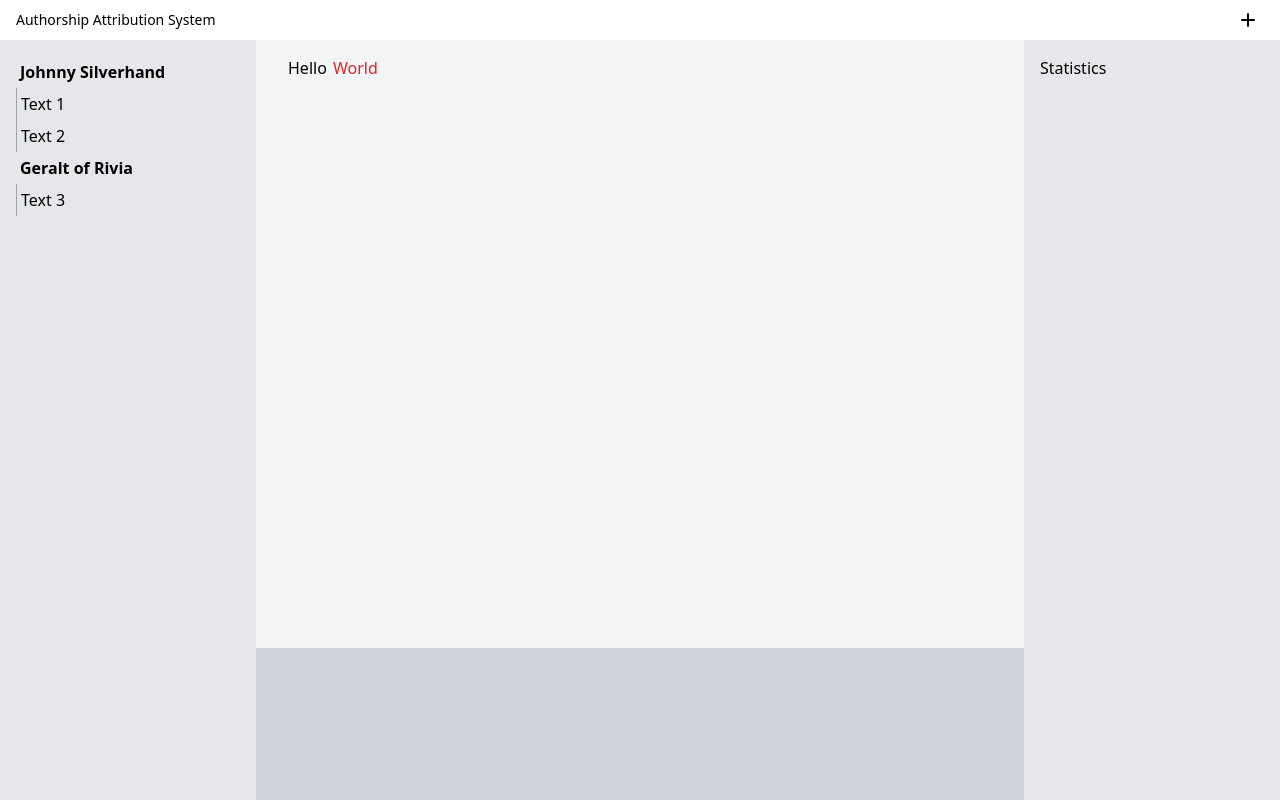
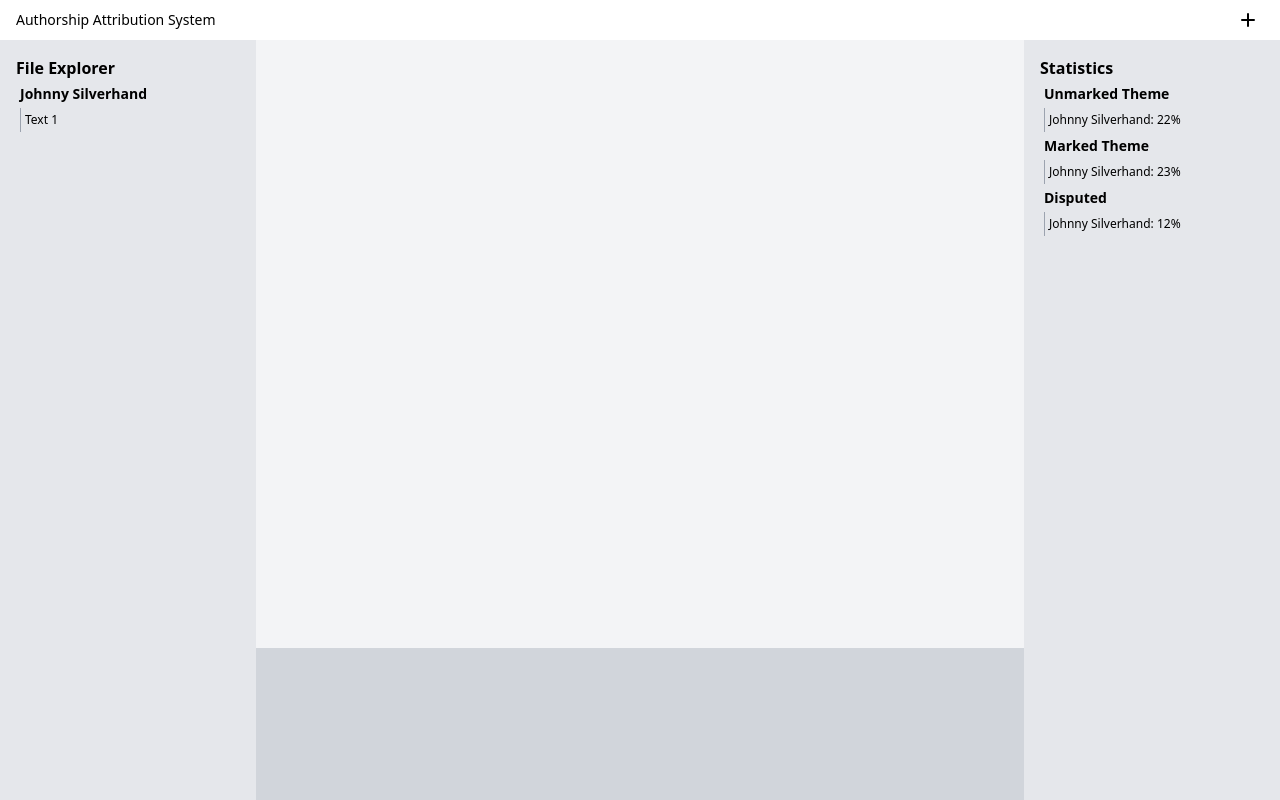
Before and after one commit to Bahnasawy/Grad-Code, a Gatsby site in the folder interface/: page / in a window 1280 px wide. Built offline with nearby package versions, Linux system fonts and the light colour scheme; Gatsby itself is replaced by a stand-in of ours.

Commit message:
Finished Prototype

```diff
--- /dev/null
+++ b/interface/src/components/definition.tsx
@@ -0,0 +1,30 @@
+import React from "react"
+
+const Definition = ({ definition }: { definition: definition }) => {
+  if (definition) {
+    const { word, phonetics, meanings } = definition[0]
+    return (
+      <div className="grid grid-flow-row grid-cols-1 gap-2 divide-y-2 divide-gray-600 divide-dashed">
+        <div>
+          <p className="text-lg text-gray-900 underline">{word}</p>
+          <div className="flex space-x-2 text-sm text-gray-600 divide-x divide-current divide-solid">
+            <p>{meanings[0]?.partOfSpeech}</p>
+            <p className="px-2">{phonetics[0]?.text}</p>
+          </div>
+        </div>
+        <div className="py-2">
+          <p className="text-sm text-gray-900">
+            {meanings[0]?.definitions[0]?.definition}
+          </p>
+          <p className="text-xs text-gray-600">
+            "{meanings[0]?.definitions[0]?.example}"
+          </p>
+        </div>
+      </div>
+    )
+  } else {
+    return <div></div>
+  }
+}
+
+export default Definition
--- /dev/null
+++ b/interface/src/components/fileExplorer.tsx
@@ -0,0 +1,41 @@
+import React from "react"
+
+const FileExplorer = ({
+  files,
+  generateRandomString,
+  setSelectedText,
+}: any) => {
+  return (
+    <ul>
+      <li>
+        {Object.keys(files).map((author: string) => {
+          return (
+            <div key={generateRandomString()}>
+              <p className="p-1 text-sm font-semibold select-none">{author}</p>
+              <div className="ml-1 border-l border-gray-400">
+                {Object.keys(files[author]).map((title: string) => {
+                  return (
+                    <p
+                      className="p-1 text-xs transition duration-100 ease-in-out cursor-pointer select-none hover:bg-gray-400 active:bg-gray-600"
+                      key={generateRandomString()}
+                      onClick={() =>
+                        setSelectedText({
+                          selectedAuthor: author,
+                          selectedTitle: title,
+                        })
+                      }
+                    >
+                      {title}
+                    </p>
+                  )
+                })}
+              </div>
+            </div>
+          )
+        })}
+      </li>
+    </ul>
+  )
+}
+
+export default FileExplorer
--- /dev/null
+++ b/interface/src/components/header.tsx
@@ -0,0 +1,25 @@
+import React from "react"
+
+const Header = () => {
+  return (
+    <div className="flex items-center justify-between row-span-1 px-4 col-span-full">
+      <p className="text-sm font-light">Authorship Attribution System</p>
+      <svg
+        className="w-8 h-8 p-1 font-bold transition duration-300 ease-in-out rounded-full hover:bg-purple-500 hover:text-gray-100"
+        fill="none"
+        stroke="currentColor"
+        viewBox="0 0 24 24"
+        xmlns="http://www.w3.org/2000/svg"
+      >
+        <path
+          strokeLinecap="round"
+          strokeLinejoin="round"
+          strokeWidth={2}
+          d="M12 6v6m0 0v6m0-6h6m-6 0H6"
+        />
+      </svg>
+    </div>
+  )
+}
+
+export default Header
--- /dev/null
+++ b/interface/src/components/textViewer.tsx
@@ -0,0 +1,44 @@
+import React from "react"
+
+const TextViewer = ({
+  files,
+  selectedAuthor,
+  selectedTitle,
+  generateRandomString,
+  getDefinition,
+  setHover,
+  hover,
+  selectedFeature,
+}: any) => {
+  return (
+    <p className="px-8 py-4 overflow-y-auto bg-gray-100 row-span-8">
+      {files?.[selectedAuthor]?.[selectedTitle].content
+        .split(" ")
+        .map((word: string, idx: number) => {
+          return files?.[selectedAuthor]?.[selectedTitle].highlight?.[
+            selectedFeature
+          ]?.includes(idx) ? (
+            <span key={generateRandomString()}>
+              <span
+                className="relative text-red-600 transition duration-300 ease-in-out cursor-pointer hover:text-gray-100 hover:bg-red-600"
+                onClick={() => getDefinition(word)}
+                onMouseEnter={() => setHover(idx)}
+                onMouseLeave={() => setHover()}
+              >
+                {word}
+                {hover === idx && (
+                  <span className="absolute left-0 mt-0.5 bg-gray-600 bg-opacity-50 top-full text-gray-100 px-2 whitespace-nowrap">
+                    {selectedFeature}
+                  </span>
+                )}
+              </span>{" "}
+            </span>
+          ) : (
+            <span key={generateRandomString()}>{word} </span>
+          )
+        })}
+    </p>
+  )
+}
+
+export default TextViewer
--- a/interface/src/pages/index.tsx
+++ b/interface/src/pages/index.tsx
@@ -1,83 +1,107 @@
 import React, { useState } from "react"
 import { get } from "superagent"
+import Definition from "../components/definition"
+import FileExplorer from "../components/fileExplorer"
+import TextViewer from "../components/textViewer"
+import Header from "../components/header"
 
 const Index = () => {
   const [{ selectedAuthor, selectedTitle }, setSelectedText] = useState({
     selectedAuthor: "",
     selectedTitle: "",
   })
-  const [selectedWord, setSelectedWord] = useState("")
-  const [definition, setDefinition]: [definition, Function] = useState([
-    {
-      word: "",
-    },
-  ])
-
-  const highlight = [1]
+  const [definition, setDefinition]: [definition, Function] = useState()
+  const [hover, setHover]: [number | undefined, Function] = useState()
+  const [selectedFeature, setSelectedFeature]: [
+    string | undefined,
+    Function
+  ] = useState()
 
   const generateRandomString = (length = 6) =>
     Math.random().toString(20).substr(2, length)
 
   const files: files = {
     "Johnny Silverhand": {
-      "Text 1": "Hello, World",
-      "Text 2": "Bye, World",
+      "Text 1": {
+        content: "Hello, my Name is Yousef, and I an an Engineer.",
+        highlight: { "Marked Theme": [4, 9], "Unmarked Theme": [0, 1] },
+      },
     },
-    "Geralt of Rivia": {
-      "Text 3": "Some other text",
+  }
+
+  const features: features = {
+    "Unmarked Theme": {
+      "Johnny Silverhand": 22,
+    },
+    "Marked Theme": {
+      "Johnny Silverhand": 23,
+    },
+    Disputed: {
+      "Johnny Silverhand": 12,
     },
   }
 
   const getDefinition = async (word: string) => {
-    setSelectedWord(word)
-    const { body } = await get(
-      `https://api.dictionaryapi.dev/api/v2/entries/en/${word}`
-    )
-    body && setDefinition(body)
+    get(`https://api.dictionaryapi.dev/api/v2/entries/en/${word}`)
+      .then(({ body }) => {
+        setDefinition(body)
+      })
+      .catch((e) =>
+        setDefinition([
+          { word: "Word not in dictionary", meanings: [], phonetics: [] },
+        ])
+      )
   }
 
   return (
     <div className="grid h-screen grid-cols-10 grid-rows-20">
       {/* Header */}
-      <div className="flex items-center justify-between row-span-1 px-4 col-span-full">
-        <p className="text-sm font-light">Authorship Attribution System</p>
-        <svg
-          className="w-8 h-8 p-1 font-bold transition duration-300 ease-in-out rounded-full hover:bg-purple-500 hover:text-gray-100"
-          fill="none"
-          stroke="currentColor"
-          viewBox="0 0 24 24"
-          xmlns="http://www.w3.org/2000/svg"
-        >
-          <path
-            strokeLinecap="round"
-            strokeLinejoin="round"
-            strokeWidth={2}
-            d="M12 6v6m0 0v6m0-6h6m-6 0H6"
-          />
-        </svg>
-      </div>
+      <Header />
       {/* File Preview */}
       <div className="col-span-2 p-4 bg-gray-200 row-span-19">
+        <p className="font-bold">File Explorer</p>
+        <FileExplorer {...{ setSelectedText, files, generateRandomString }} />
+      </div>
+      {/* Corpus */}
+      <div className="grid col-span-6 row-span-19 grid-rows-10">
+        <TextViewer
+          {...{
+            files,
+            selectedAuthor,
+            selectedTitle,
+            generateRandomString,
+            getDefinition,
+            setHover,
+            hover,
+            selectedFeature,
+          }}
+        />
+        <div className="row-span-2 p-4 bg-gray-300">
+          <Definition definition={definition} />
+        </div>
+      </div>
+      {/* Statistics */}
+      <div className="col-span-2 p-4 bg-gray-200 row-span-19">
+        <p className="font-bold">Statistics</p>
         <ul>
           <li>
-            {Object.keys(files).map((author: string) => {
+            {Object.keys(features).map((feature: string) => {
               return (
                 <div key={generateRandomString()}>
-                  <p className="p-1 font-semibold select-none">{author}</p>
-                  <div className="border-l border-gray-400">
-                    {Object.keys(files[author]).map((title: string) => {
+                  <p
+                    className="p-1 text-sm font-semibold transition duration-100 ease-in-out cursor-pointer select-none hover:bg-gray-400 active:bg-gray-600"
+                    onClick={() => setSelectedFeature(feature)}
+                  >
+                    {feature}
+                  </p>
+                  <div className="ml-1 border-l border-gray-400">
+                    {Object.keys(features[feature]).map((author: string) => {
                       return (
                         <p
-                          className="p-1 transition duration-100 ease-in-out cursor-pointer select-none hover:bg-gray-400 active:bg-gray-600"
+                          className="p-1 text-xs select-none"
                           key={generateRandomString()}
-                          onClick={() =>
-                            setSelectedText({
-                              selectedAuthor: author,
-                              selectedTitle: title,
-                            })
-                          }
                         >
-                          {title}
+                          {author}: {features[feature][author]}%
                         </p>
                       )
                     })}
@@ -88,35 +112,6 @@ const Index = () => {
           </li>
         </ul>
       </div>
-      {/* Corpus */}
-      <div className="grid col-span-6 row-span-19 grid-rows-10">
-        <p className="px-8 py-4 overflow-y-auto bg-gray-100 row-span-8">
-          {/* {files?.[selectedAuthor]?.[selectedTitle] || ""} */}
-          {"Hello World".split(" ").map((word: string, idx: number) => {
-            return highlight.includes(idx) ? (
-              <span
-                className="text-red-600 transition duration-300 ease-in-out cursor-pointer hover:text-gray-100 hover:bg-red-600 p-0.5"
-                onClick={() => getDefinition(word)}
-                key={generateRandomString()}
-              >
-                {word}{" "}
-              </span>
-            ) : (
-              <span key={generateRandomString()}>{word} </span>
-            )
-          })}
-        </p>
-        <div className="row-span-2 p-4 bg-gray-300">
-          <p>{selectedWord}</p>
-          <p>
-            {definition &&
-              definition[0].meanings &&
-              definition[0].meanings[0]?.partOfSpeech}
-          </p>
-        </div>
-      </div>
-      {/* Statistics */}
-      <div className="col-span-2 p-4 bg-gray-200 row-span-19">Statistics</div>
     </div>
   )
 }
```
Also changed, not shown: interface/.d.ts, 1 other file.
